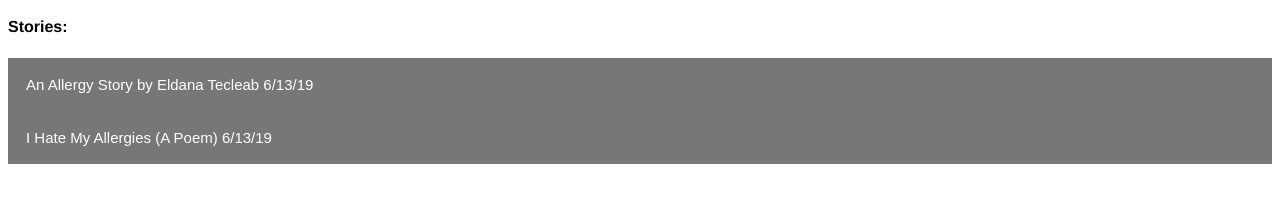
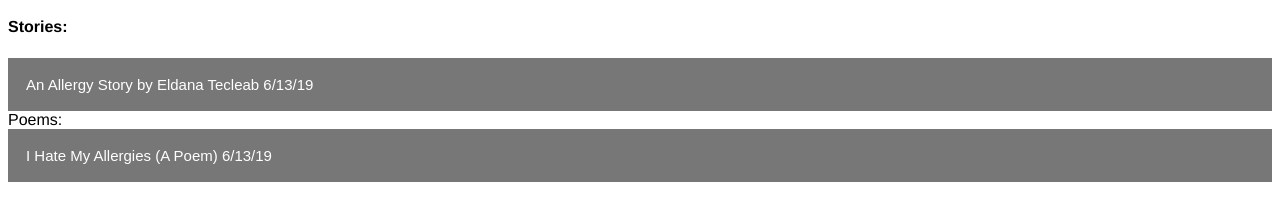
Before and after one commit to derekwlee/csp-final-project-stories-2019, a plain HTML site: page index.html in a window 1280 px wide. Shown: the part 344-564 px from the top of the page. Drawn offline with Linux system fonts and the light colour scheme.

Commit message:
Update index.html

```diff
--- a/index.html
+++ b/index.html
@@ -94,6 +94,7 @@ Around the same time I got an asthma attack.... love that! A little two year old
   </div>
 </div>
 <div class="poems"
+     <h4>Poems:</h4>
   <br>
   <button class="collapsible">I Hate My Allergies (A Poem) 6/13/19</button>
     <div class="content">
```
